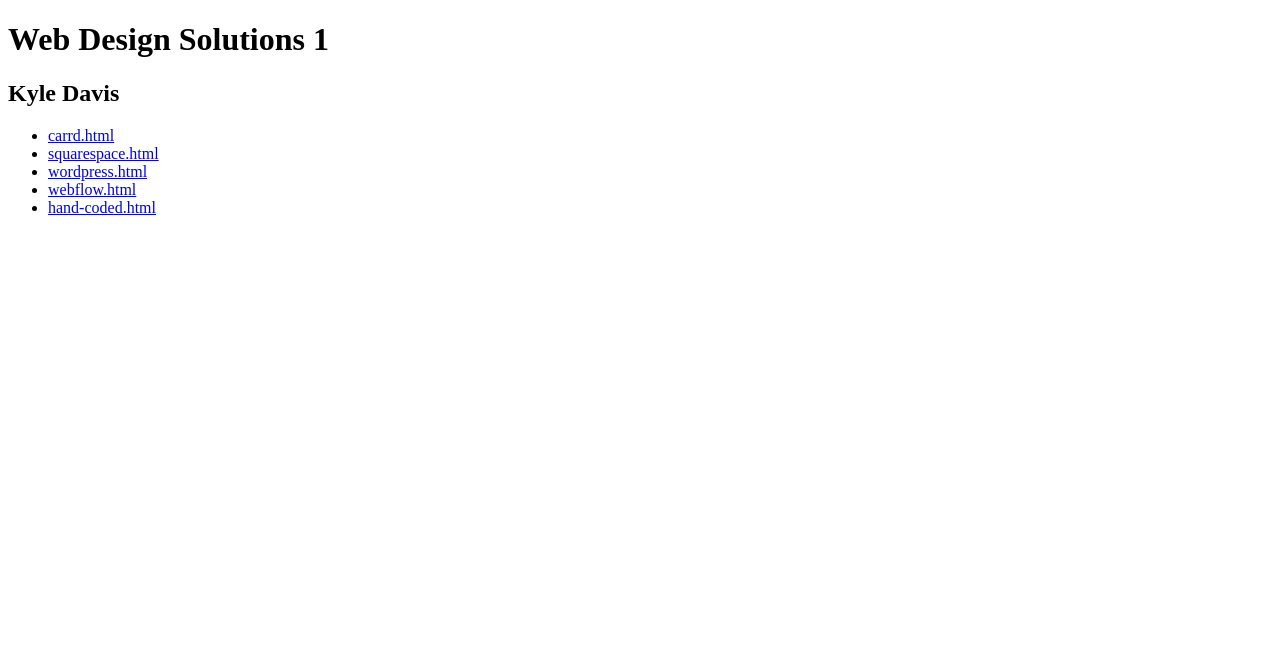
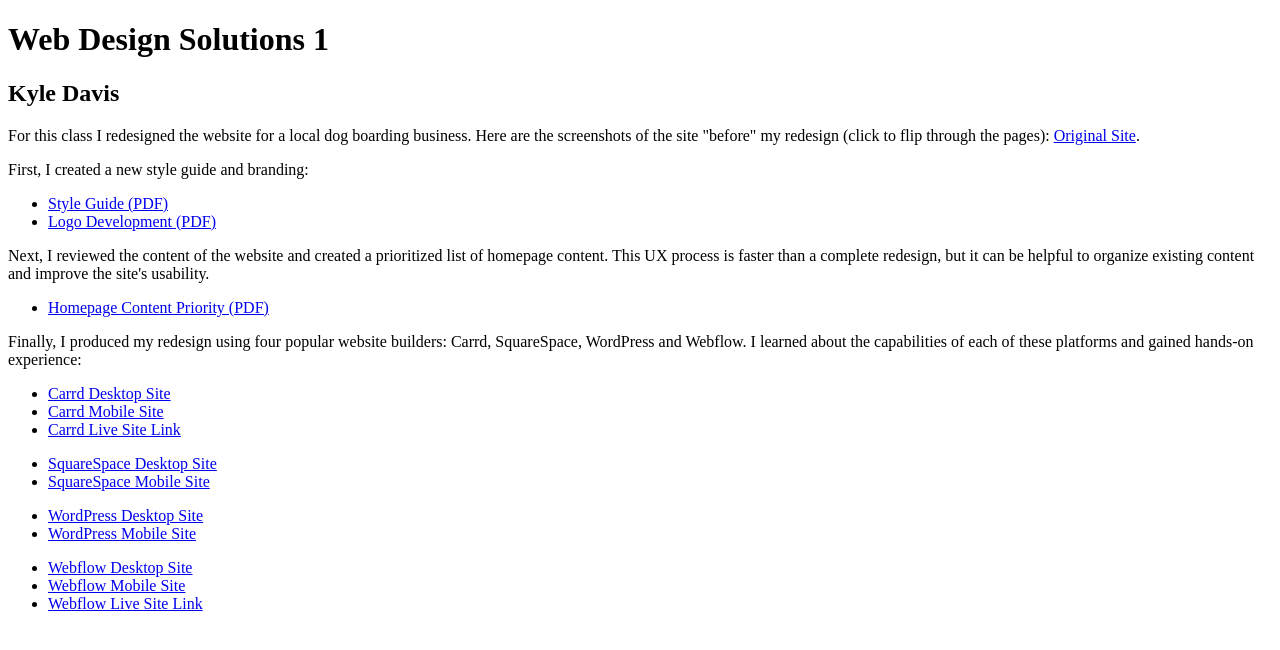
Before and after one commit to 0ceancoast/wds1, a plain HTML site: page index.html in a window 1280 px wide. Drawn offline with Linux system fonts and the light colour scheme; a web font is replaced by a local one.

Commit message:
final commit

```diff
--- a/index.html
+++ b/index.html
@@ -5,6 +5,10 @@
     <meta name="viewport" content="width=device-width, initial-scale=1.0">
     <meta http-equiv="X-UA-Compatible" content="ie=edge">
     <title>Web Design Solutions 1</title>
+    <link rel="preconnect" href="https://fonts.googleapis.com">
+    <link rel="preconnect" href="https://fonts.gstatic.com" crossorigin>
+    <link href="https://fonts.googleapis.com/css2?family=Zalando+Sans+Expanded:ital,wght@0,200..900;1,200..900&display=swap" rel="stylesheet">
+
     <link rel="stylesheet" href="css/style.css">
 
   </head>
@@ -12,14 +16,39 @@
     <main>
         <h1>Web Design Solutions 1</h1>
         <h2>Kyle Davis</h2>
+        <p>For this class I redesigned the website for a local dog boarding business. Here are the screenshots of the site "before" my redesign (click to flip through the pages): <a href="original1.html">Original Site</a>.</p>
+
+        <p>First, I created a new style guide and branding:</p>
         <ul>
-            <li><a href="carrd.html">carrd.html</a></li>
-            <li><a href="squarespace.html">squarespace.html</a></li>
-            <li><a href="wordpress.html">wordpress.html</a></li>
-            <li><a href="webflow.html">webflow.html</a></li>
-            <li><a href="hand-coded.html">hand-coded.html</a></li>
+          <li><a href="images/Davis-design-system.pdf" target="_blank">Style Guide (PDF)</a></li>
+          <li><a href="images/davis-logo.pdf" target="_blank">Logo Development (PDF)</a></li>
+        </ul>
+
+        <p>Next, I reviewed the content of the website and created a prioritized list of homepage content. This UX process is faster than a complete redesign, but it can be helpful to organize existing content and improve the site's usability.</p>
+        <ul>
+          <li><a href="images/homepage-content-priority.pdf" target="_blank">Homepage Content Priority (PDF)</a></li>
+        </ul>
+
+        <p>Finally, I produced my redesign using four popular website builders: Carrd, SquareSpace, WordPress and Webflow. I learned about the capabilities of each of these platforms and gained hands-on experience:</p>
+        <ul>
+          <li><a href="carrd1.html">Carrd Desktop Site</a></li>
+          <li><a href="carrd-mobile1.html">Carrd Mobile Site</a></li>
+          <li><a href="https://davis-assignment-1.carrd.co/">Carrd Live Site Link</a></li>
+        </ul>
+        <ul>
+          <li><a href="squarespace-desktop1.html">SquareSpace Desktop Site</a></li>
+          <li><a href="squarespace-mobile1.html">SquareSpace Mobile Site</a></li>
+        </ul>
+        <ul>
+          <li><a href="wordpress-desktop1.html">WordPress Desktop Site</a></li>
+          <li><a href="wordpress-mobile1.html">WordPress Mobile Site</a></li>
+          </ul>
+        <ul>
+          <li><a href="webflow-desktop1.html">Webflow Desktop Site</a></li>
+          <li><a href="webflow-mobile1.html">Webflow Mobile Site</a></li>
+          <li><a href="https://kyleassignment4.webflow.io/">Webflow Live Site Link</a></li>
         </ul>
     </main>
-    <script src="index.js"></script>
+
   </body>
 </html>
```
Also changed, not shown: carrd.html (deleted, +0 -16 lines), hand-coded.html (deleted, +0 -16 lines), squarespace.html (deleted, +0 -16 lines), webflow.html (deleted, +0 -16 lines), wordpress.html (deleted, +0 -16 lines), images/carrd-desktop1.png (deleted), images/carrd-desktop3.png (deleted), images/carrd-desktop4.png (deleted), 6 other files.
